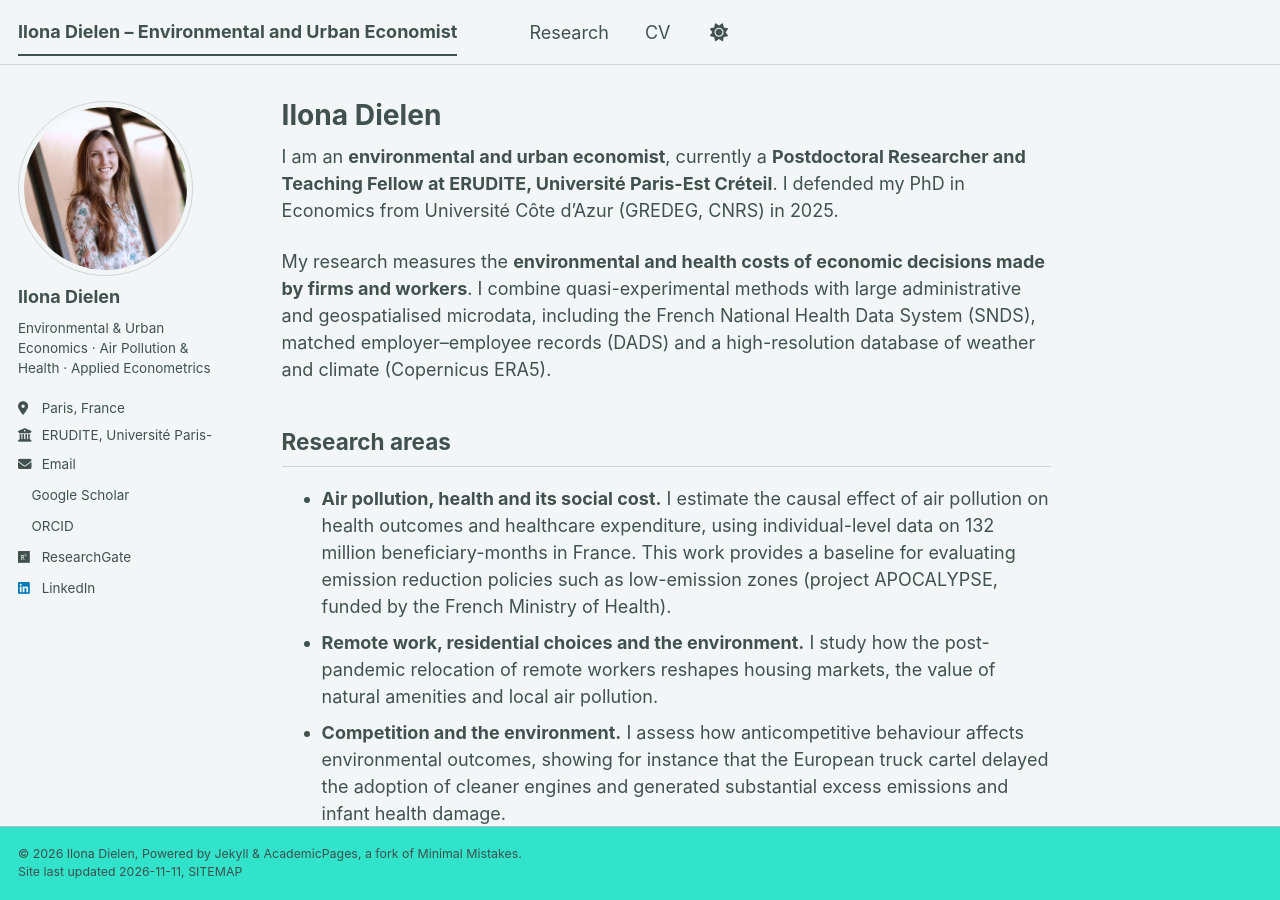
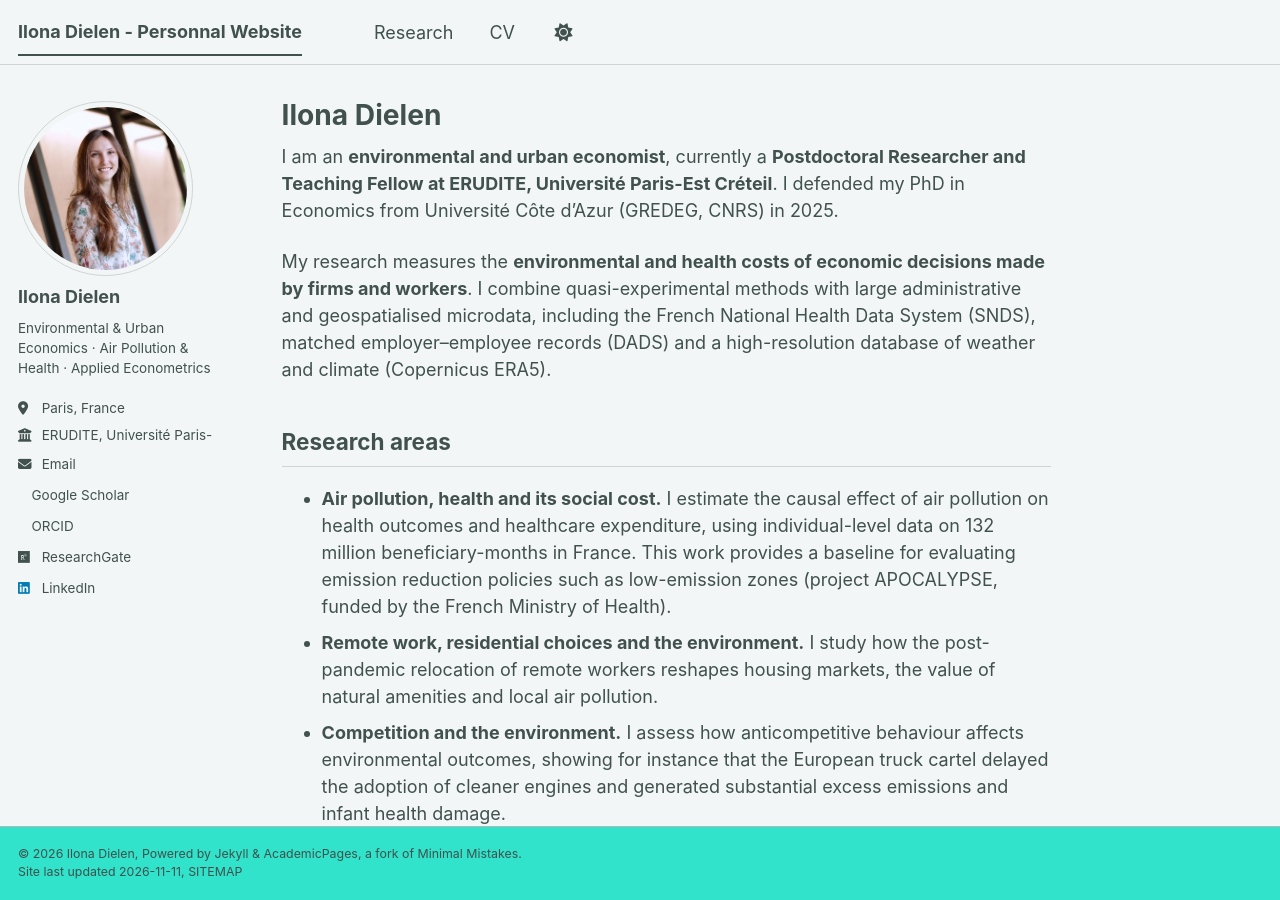
Before and after one commit to ilonadielen/ilonadielen.github.io, a Jekyll site: the page built from _pages/about.md, in a window 1280 px wide and 900 px high. Built offline with Jekyll 4.4.1, drawn with Linux system fonts in a browser that asks for light colours; a script bundle is joined from its source files by our own code; a style sheet for code colours, icons or effects is not loaded.

Commit message:
Update _config.yml

```diff
--- a/_config.yml
+++ b/_config.yml
@@ -8,7 +8,7 @@
 # Basic Site Settings
 locale                   : "en-US"
 site_theme               : "mint" # The available themes options are "default", "air", "sunrise", "mint", "dirt" and "contrast"
-title                    : "Ilona Dielen – Environmental and Urban Economist"
+title                    : "Ilona Dielen - Personnal Website"
 title_separator          : "-"
 name                     : &name "Ilona Dielen"
 description              : &description "Ilona Dielen, environmental and urban economist (PhD). Postdoctoral researcher at ERUDITE, Université Paris-Est Créteil. Air pollution, health, remote work, competition and the environment."
```
